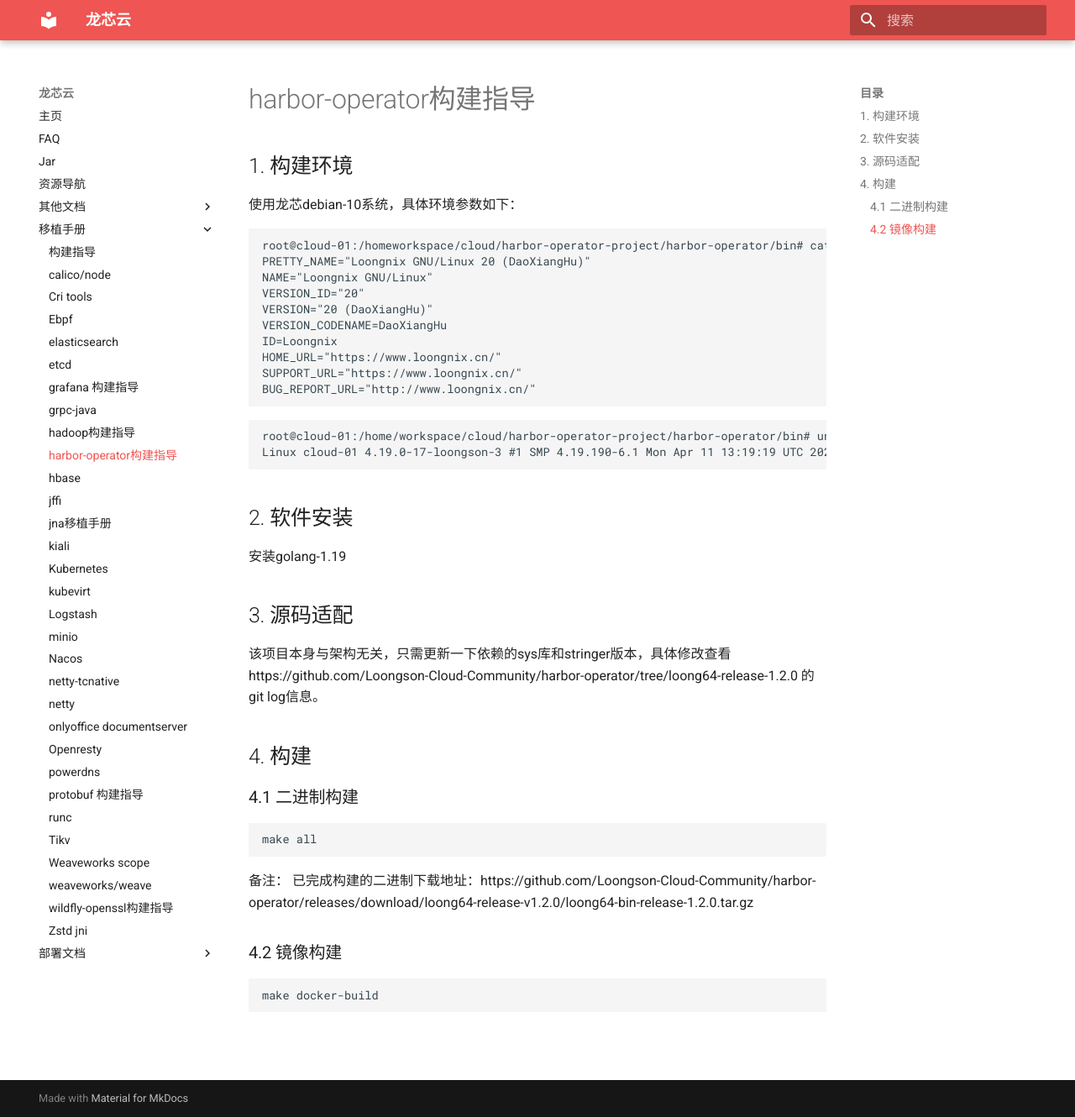
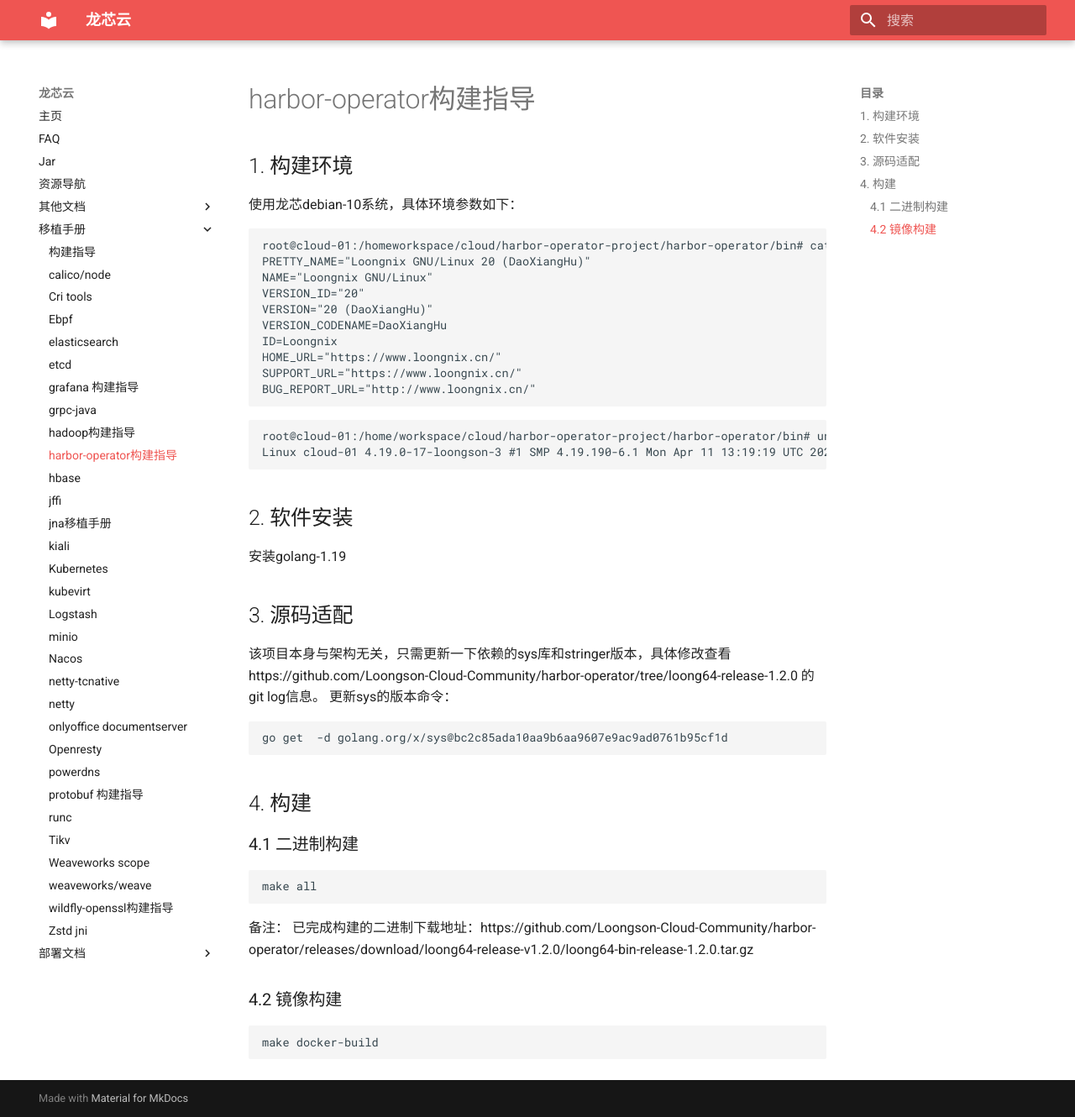
Before and after one commit to Loongson-Cloud-Community/Loongson-Cloud-Community, an MkDocs documentation site: the page built from docs/移植手册/harbor-operator.md, in a window 1280 px wide and 1330 px high. Shown: the whole window at 84% size. Built offline with MkDocs 1.6.1 and Material for MkDocs 9.7.7, drawn with Linux system fonts in a browser that asks for light colours.

Commit message:
Update harbor-operator.md

````diff
--- a/docs/移植手册/harbor-operator.md
+++ b/docs/移植手册/harbor-operator.md
@@ -24,6 +24,10 @@
 
 ## 3. 源码适配
 该项目本身与架构无关，只需更新一下依赖的sys库和stringer版本，具体修改查看https://github.com/Loongson-Cloud-Community/harbor-operator/tree/loong64-release-1.2.0 的git log信息。
+更新sys的版本命令：
+```
+go get  -d golang.org/x/sys@bc2c85ada10aa9b6aa9607e9ac9ad0761b95cf1d
+```
 
 ## 4. 构建
 ### 4.1 二进制构建
````
